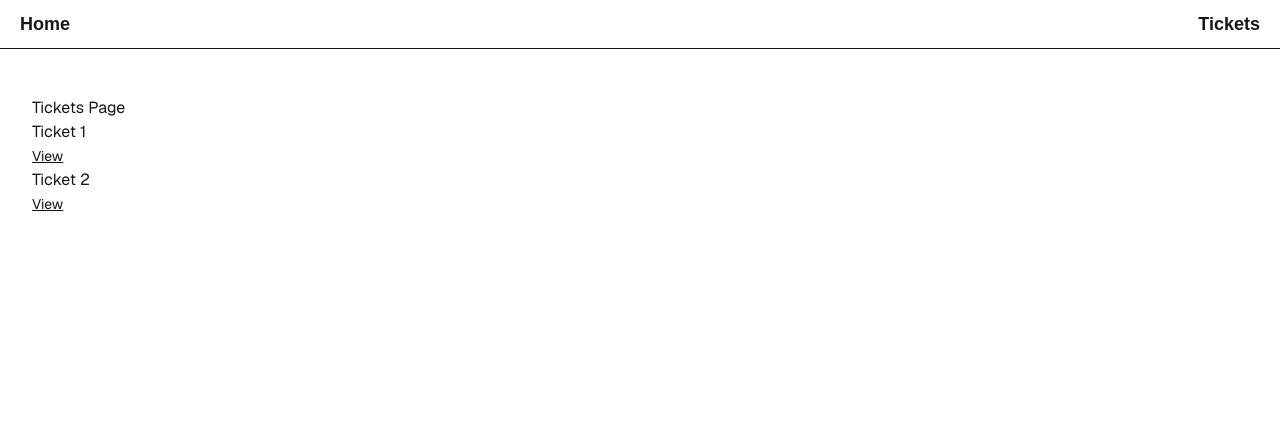
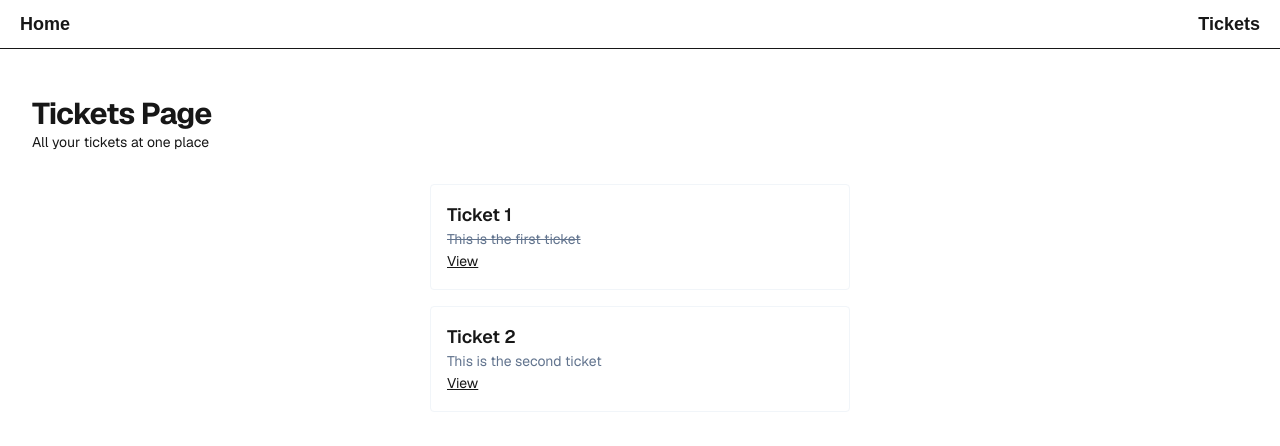
Before and after one commit to Maurikzio/ticketmi, a Next.js app: page /tickets in a window 1280 px wide. Shown: the top 446 px of the page. Built offline with nearby package versions, Linux system fonts and the light colour scheme.

Commit message:
Some conditional styling

```diff
--- a/src/app/page.tsx
+++ b/src/app/page.tsx
@@ -3,9 +3,14 @@
 
 export default async function Homepage() {
   return (
-    <div className="font-[family-name:var(--font-geist-sans)]">
-      <h2>Home Page</h2>
-      <Link href={ticketsPath}>Go to Tickets!</Link>
+    <div className="font-[family-name:var(--font-geist-sans)] flex-1 flex flex-col gap-y-8">
+      <div className="">
+        <h2 className="text-3xl font-bold tracking-tight">Home Page</h2>
+        <p className="text-sm">Your home place to start</p>
+      </div>
+      <div className="flex-1 flex flex-col items-center">
+        <Link href={ticketsPath}>Go to Tickets!</Link>
+      </div>
     </div>
   );
 }
--- a/src/app/tickets/page.tsx
+++ b/src/app/tickets/page.tsx
@@ -1,15 +1,22 @@
 import { initialTickets } from "@/data";
 import Link from "next/link";
 import { ticketPath } from "@/paths";
+import clsx from "clsx";
 
 export default async function Ticketspage() {
   return (
-    <div className="font-[family-name:var(--font-geist-sans)]">
-      <h2>Tickets Page</h2>
-      <div>
+    <div className="font-[family-name:var(--font-geist-sans)] flex-1 flex flex-col gap-y-8">
+      <div className="">
+        <h2 className="text-3xl font-bold tracking-tight">Tickets Page</h2>
+        <p className="text-sm">All your tickets at one place</p>
+      </div>
+      <div className="flex-1 flex flex-col items-center gap-y-4">
         {initialTickets.map(ticket => (
-          <div key={ticket.id}>
-            <h2>{ticket.title}</h2>
+          <div key={ticket.id} className="w-full max-w-[420px] p-4 border border-slate-100 rounded">
+            <h3 className="text-lg font-semibold truncate">{ticket.title}</h3>
+            <p className={clsx("text-sm text-slate-500 truncate", {
+              "line-through": ticket.status === "DONE"
+            })}>{ticket.content}</p>
             <Link href={ticketPath(ticket.id)} className="text-sm underline">View</Link>
           </div>
         ))}
```
Also changed, not shown: package.json (+7 -6 lines), 1 other file (tests, documents, lock files or other folders).
